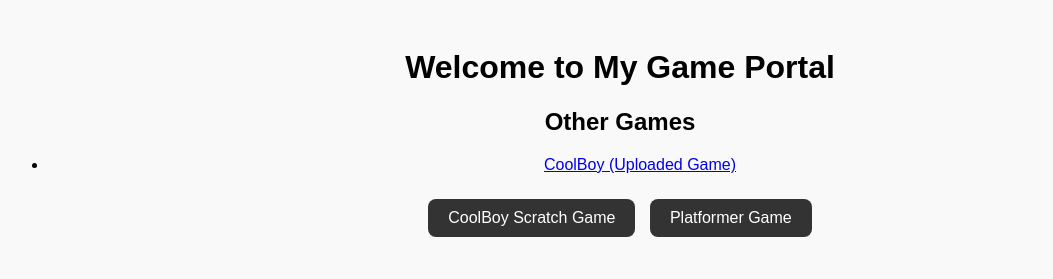
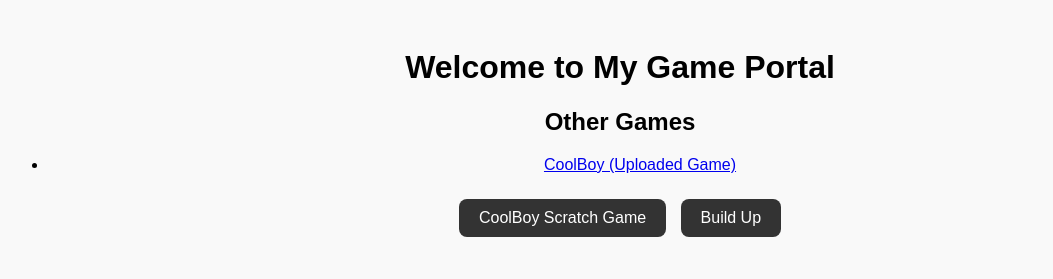
Before and after one commit to arxl4977/Spider-Man-Is-Arthur-s-Favorite-Hero, a plain HTML site: page index.html in a window 1280 px wide. Shown: the top 279 px of the page, without its empty margins (20-1073 px from the left). Drawn offline with Linux system fonts and the light colour scheme.

Commit message:
Update index.html

```diff
--- a/index.html
+++ b/index.html
@@ -59,7 +59,7 @@
 <!-- Game Menu -->
 <div class="menu">
   <button onclick="showGame('coolboy')">CoolBoy Scratch Game</button>
-  <button onclick="showGame('platformer')">Platformer Game</button>
+  <button onclick="showGame('buildup')">Build Up</button>
 </div>
 
 <!-- Scratch Games -->
@@ -70,8 +70,8 @@
             scrolling="no" allowfullscreen></iframe>
 </div>
 
-<div id="platformer" class="scratch-game">
-    <div class="game-title">Platformer Game</div>
+<div id="buildup" class="scratch-game">
+    <div class="game-title">Build Up</div>
     <iframe src="https://scratch.mit.edu/projects/1214922104/embed"
             allowtransparency="true" width="800" height="600" frameborder="0"
             scrolling="no" allowfullscreen
```
